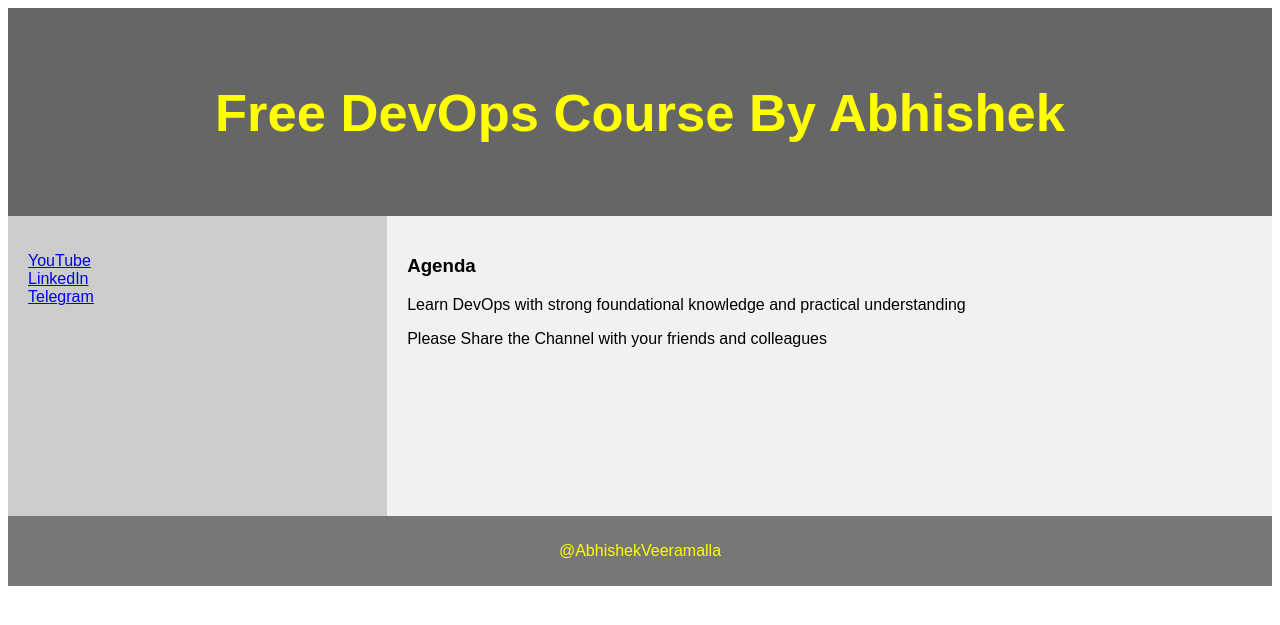
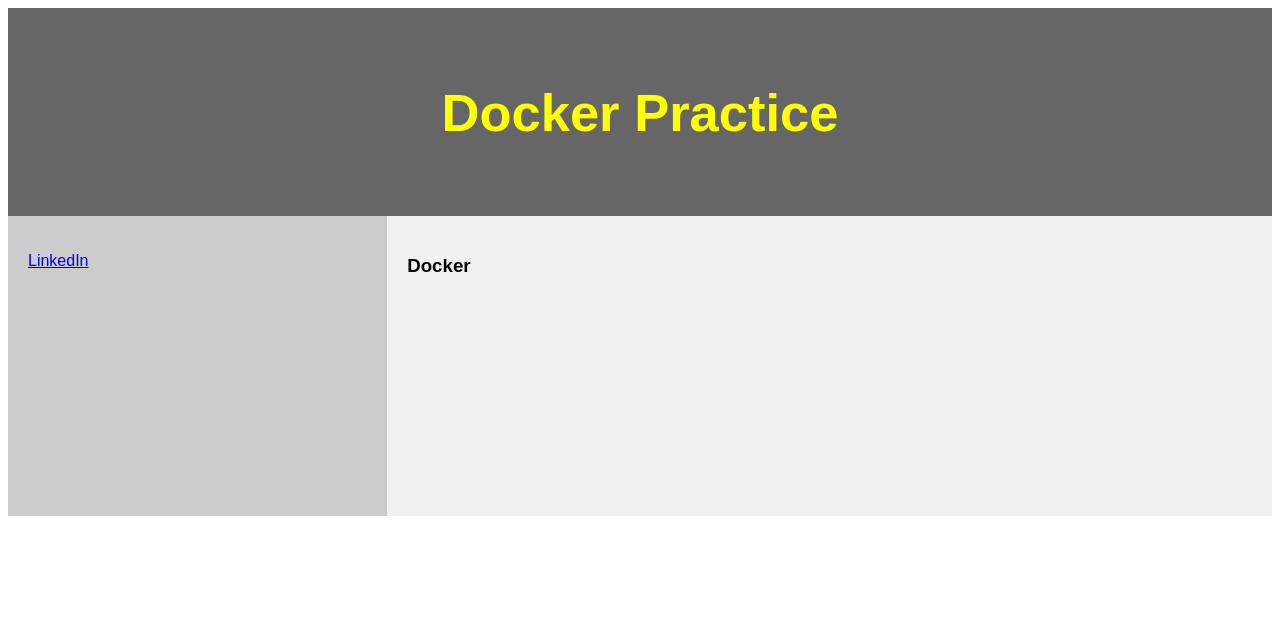
Before and after one commit to Akhileshreddy9181/docker-django-app, a Django app: page /demo/ in a window 1280 px wide. Shown: the top 625 px of the page. Run offline with Django 4.2, Linux system fonts and the light colour scheme.

Commit message:
Commiting Django code

```diff
--- a/devops/demo/templates/demo_site.html
+++ b/devops/demo/templates/demo_site.html
@@ -73,28 +73,23 @@ footer {
 
 
 <header>
-  <h2>Free DevOps Course By Abhishek</h2>
+  <h2>Docker Practice</h2>
 </header>
 
 <section>
   <nav>
     <ul>
-      <li><a href="www.youtube.com/@AbhishekVeeramalla">YouTube</a></li>
-      <li><a href="www.linkedin.com/in/abhishek-veeramalla-77b33996/">LinkedIn</a></li>
-      <li><a href="https://telegram.me/abhishekveeramalla">Telegram</a></li>
+      <li><a href="https://www.linkedin.com/in/akhilesh-reddy-pinnapureddy-25b548179/">LinkedIn</a></li>
     </ul>
   </nav>
 
   <article>
-    <h1>Agenda</h1>
-    <p>Learn DevOps with strong foundational knowledge and practical understanding</p>
-    <p>Please Share the Channel with your friends and colleagues</p>
+    <h1>Docker</h1>
+
   </article>
 </section>
 
-<footer>
-  <p>@AbhishekVeeramalla</p>
-</footer>
+
 
 </body>
 </html>
```
